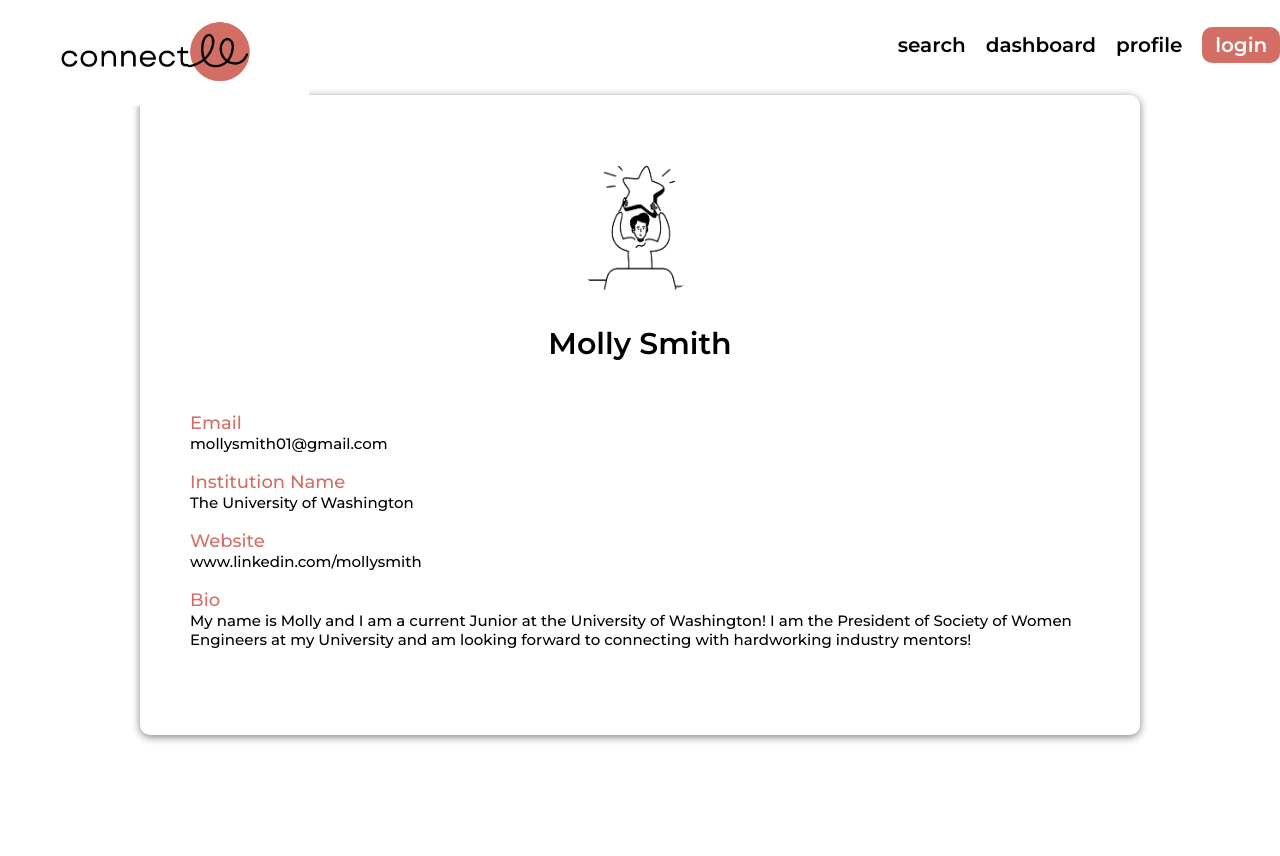
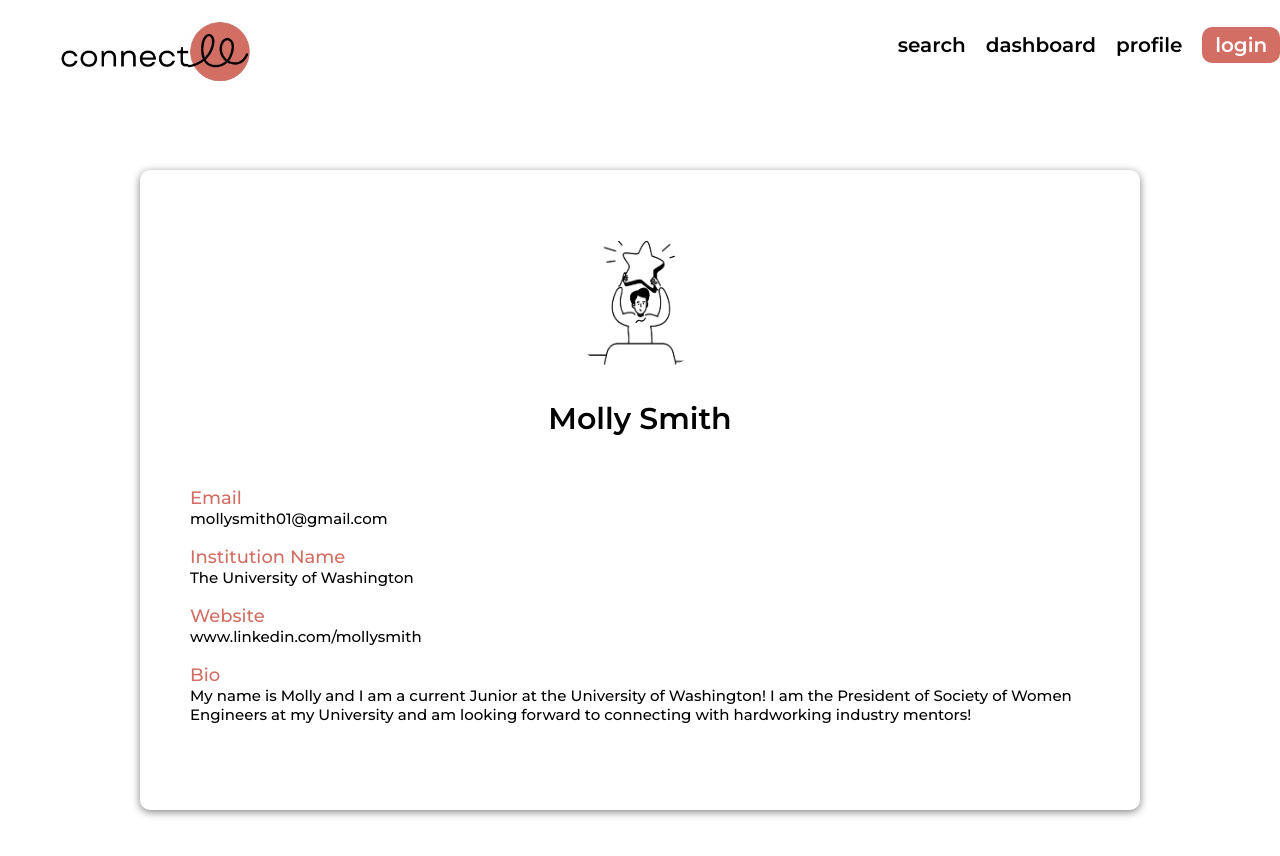
Before and after one commit to vaishunall/connectu, a React (Create React App) app: page /profile in a window 1280 px wide. Shown: the top 856 px of the page. Before the commit the page ends 829 px from the top, so only its background shows below. Built offline with nearby package versions, Linux system fonts and the light colour scheme.

Commit message:
fixed profile card top padding

```diff
--- a/src/Pages/Profile/Profile.css
+++ b/src/Pages/Profile/Profile.css
@@ -1,5 +1,10 @@
 *{
     box-sizing: border-box;
+}
+
+.profileFormat{
+    padding-top: 40%;
+    margin-top:100px;
 }
 
 .userName{
@@ -20,31 +25,19 @@
 
 .cardBody {
     margin-left: 5%;
-
-
 }
 
-.card {
-    /* margin-left: 15%;
-    margin-right: 30%; */
-    margin-bottom: 20%;
+.cardP {
+    margin-bottom: 10%;
     margin-top: 10%;
     width: 1000px;
     height: 640px;
     background: white;
     box-shadow: 0 2px 8px grey;
     border-radius: 10px;
-
-
 }
 
 .email1 {
-    /* font-weight: 500;
-    text-align: left;
-    font-size: 15px;
-    font-size: large;
-    color: #D26E63;
-    margin-left: -50%; */
     text-align: left;
     color: #D26E63;
     font-weight: 500;
--- a/src/Pages/Profile/Profile.js
+++ b/src/Pages/Profile/Profile.js
@@ -11,7 +11,7 @@ export default class Profile extends Component {
         </nav>
         </header>
         <main>
-        <div className="card" >
+        <div className="cardP" >
 
 
                 {/* <img className="eventImage" src={cardImage1}></img> */}
```
